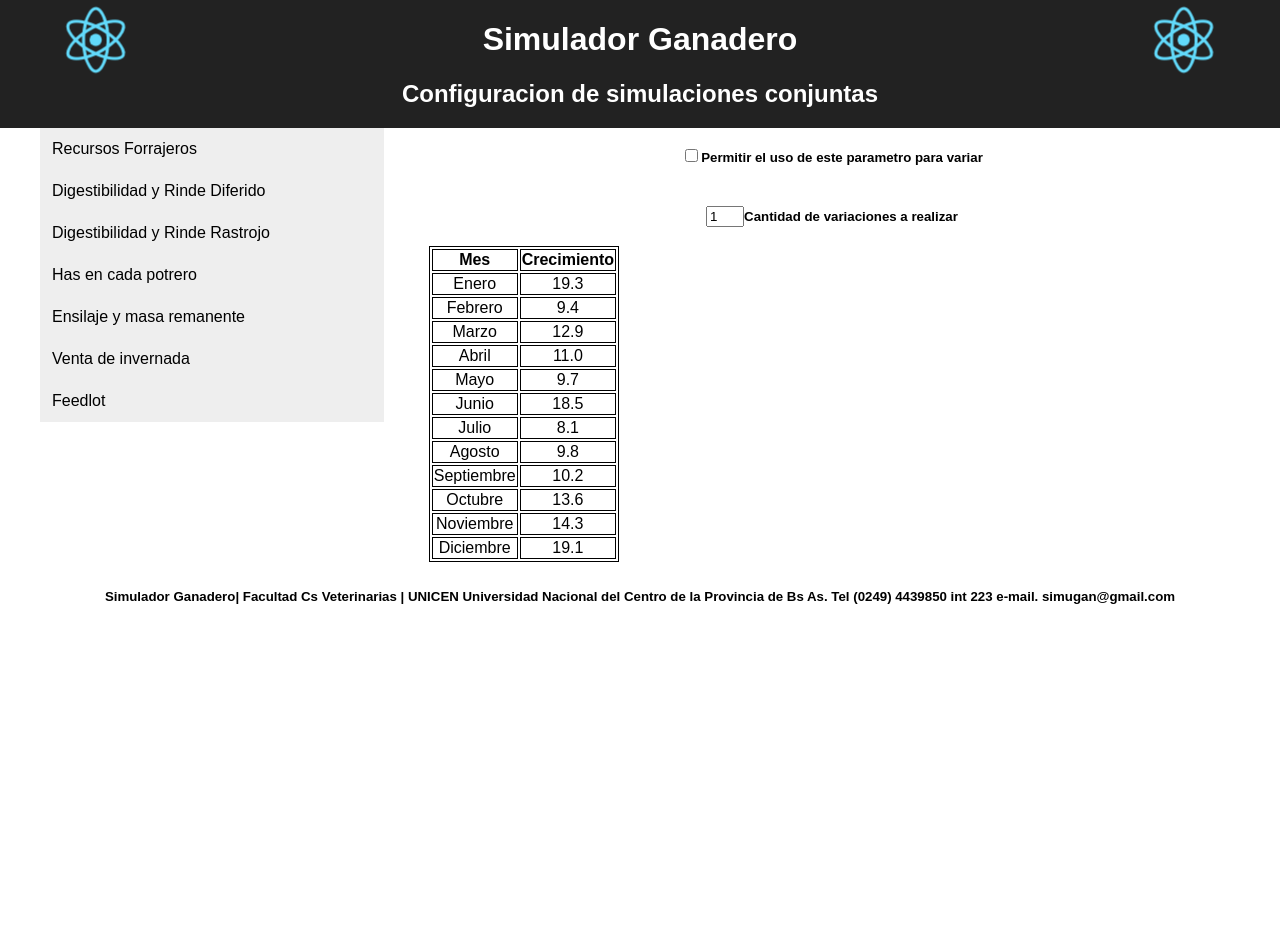
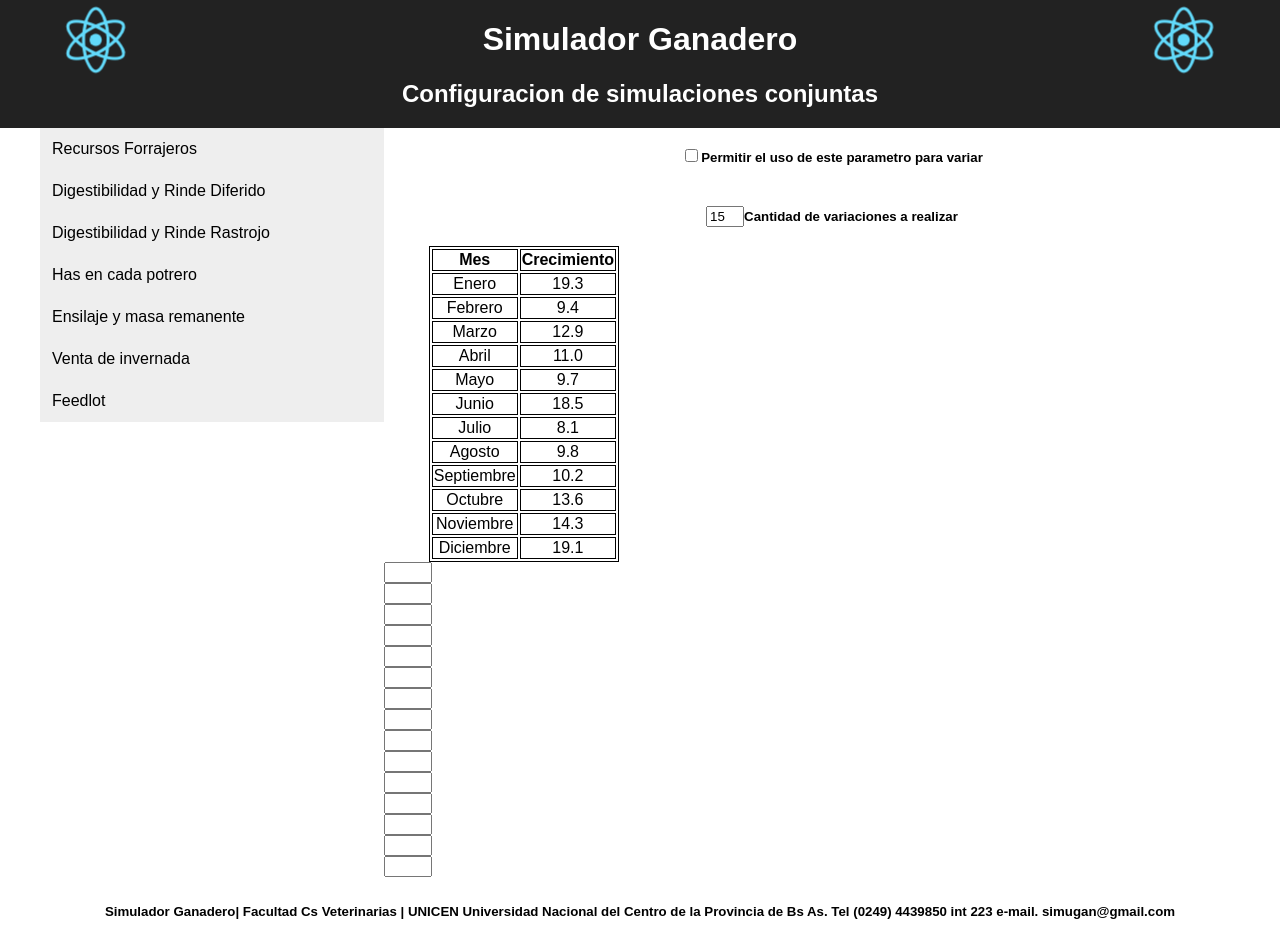
Before and after one commit to tomate14/simuganweb, a React (Create React App) app: page /RecursosForrajeros in a window 1280 px wide. Before the commit the page ends 800 px from the top, so only its background shows below. Built offline with nearby package versions, Linux system fonts and the light colour scheme.

Commit message:
Cantidad de inputs con variacion dinamica

```diff
--- a/src/components/Generales/ContentOption.js
+++ b/src/components/Generales/ContentOption.js
@@ -9,10 +9,18 @@ class ContentOption extends Component {
 	constructor(props){
 		super(props);
 		this.estaHabilitado = true;
+		this.state = props.state;
+		this.handleOnChangeValue = this.handleOnChangeValue.bind(this);
 	};
 
+	handleOnChangeValue(e){
+		this.setState({
+			cantidadVariaciones  :e.target.value
+		});
+	}
 	render(){
 		//Relleno los months de un vector de datos
+		console.log(this.state.cantidadVariaciones);
 		return (
 				<div>
 					<div>
@@ -20,7 +28,7 @@ class ContentOption extends Component {
 						<h5> Permitir el uso de este parametro para variar</h5>
 					</div>
 					<div>
-						<input type="number" className="number" id="cantVariation" value="1"/>
+						<input type="number" className="checkbox" id="cantVariation" onChange={this.handleOnChangeValue} value={this.state.cantidadVariaciones}/>
 						<h5> Cantidad de variaciones a realizar</h5>
 					</div>
 				</div>
--- a/src/components/Generales/InputsVariation.js
+++ b/src/components/Generales/InputsVariation.js
@@ -4,6 +4,38 @@ import PropTypes from 'prop-types';
 //Estilos del componente
 import './css/InputsVariation.css';
 
-class InputVariation extends Component{
+class InputsVariation extends Component{
+	constructor(props){
+		super(props);
+		this.state = props.state;
+		this.handleInputValueChange = this.handleInputValueChange.bind(this);
 
+	}
+	setInputsVariations(){
+		let inputs = [];
+		for( let i= 0; i < this.state.cantidadVariaciones; i++){
+		    inputs.push({name:'<input type="number" />'});
+		};
+		return inputs;
+	}
+
+	handleInputValueChange(idx){
+
+	}
+	render(){
+		let inputs = this.setInputsVariations();
+		return(
+			<div className="divInputsVariations">
+				{inputs.map((input, idx) => (
+		            <input
+		              type="number"
+		              className="InputVariables"
+		              id = {idx}
+		              onChange={this.handleInputValueChange(idx)}
+		            />
+		        ))}
+			</div>
+		);
+	}
 }
+export default InputsVariation;
--- /dev/null
+++ b/src/components/Generales/css/InputsVariation.css
@@ -0,0 +1,4 @@
+.InputVariables {
+	display: block;
+	width: 40px;
+}
--- a/src/components/RecursosForrajeros/index.js
+++ b/src/components/RecursosForrajeros/index.js
@@ -1,14 +1,21 @@
 import React, { Component } from 'react';
 import MonthTable from '../Generales/MonthTable';
 import ContentOption from '../Generales/ContentOption';
+import InputsVariation from '../Generales/InputsVariation';
 
 class RecursosForrajeros extends Component {
-
+	constructor(){
+		super();
+		this.state = {
+			cantidadVariaciones : 15
+		}
+	}
 	render(){
 		return(
 			<div>
-				<ContentOption />
+				<ContentOption state={this.state}/>
 				<MonthTable />
+				<InputsVariation state={this.state} />
 			</div>
 		);
 	}
```
